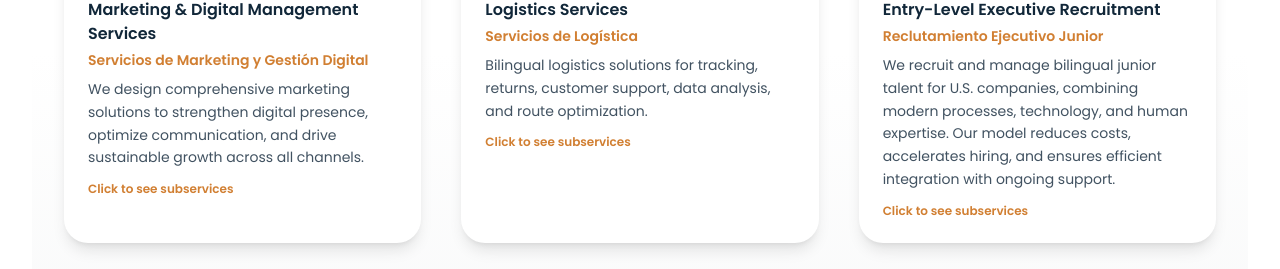
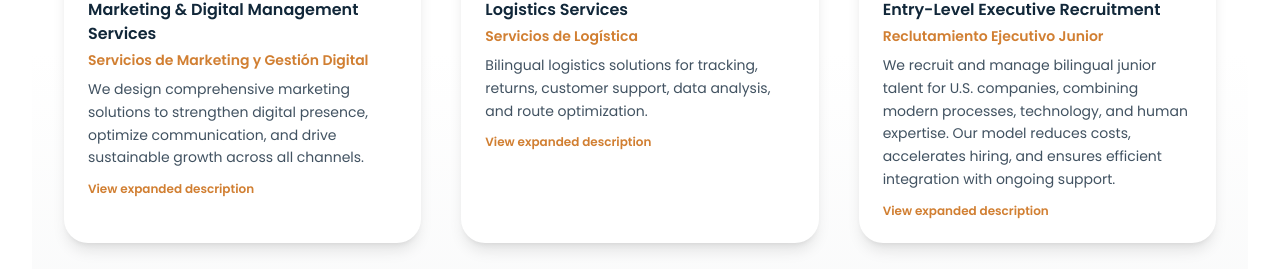
Before and after one commit to r4vig/flow-web, a Next.js app: page / in a window 1280 px wide. Shown: the part 1310-1579 px from the top of the page. Built offline with nearby package versions, Linux system fonts and the light colour scheme.

Commit message:
Update Pagina Terminada 21.01

```diff
--- a/components/Services.tsx
+++ b/components/Services.tsx
@@ -75,7 +75,7 @@ export default function Services() {
                 </p>
 
                 <p className="mt-3 text-xs text-brand-orange font-semibold">
-                  Click to see subservices
+                  View expanded description
                 </p>
               </article>
             );
```
